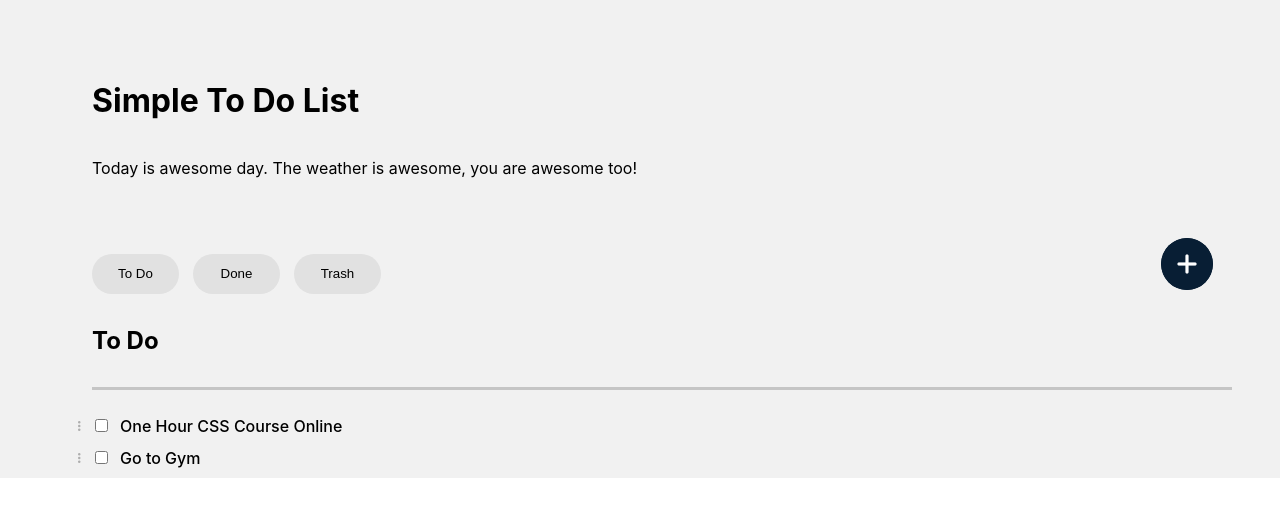
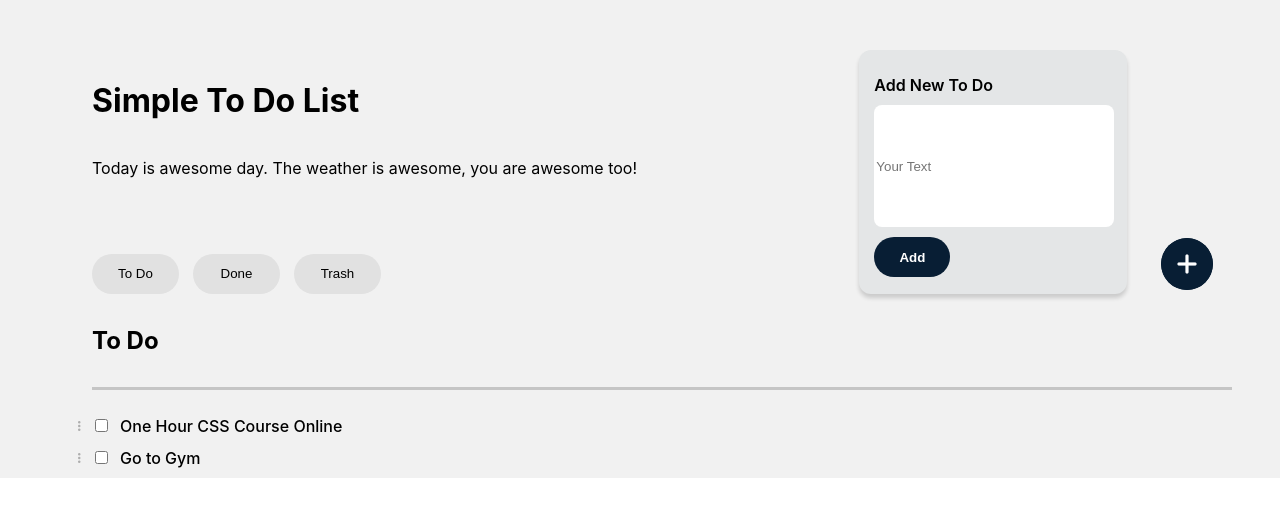
Before and after one commit to reestear/nfactorial-Simple-ToDo-Feb.19.2023, a React (Create React App) app: page / in a window 1280 px wide. Both pictures are taken after a click on the button 1187 px from the left and 265 px from the top of the page. Shown: the top 516 px of the page. Built offline with nearby package versions, Linux system fonts and the light colour scheme.

Commit message:
major work is done

```diff
--- a/src/App.js
+++ b/src/App.js
@@ -14,6 +14,7 @@ function App() {
   const [status, setStatus] = useState();
   const [mounted, setMounted] = useState(true);
   const [Wind, setWind] = useState('To Do');
+  const [text, setText] = useState('');
 
   useEffect(() => {
 
@@ -26,8 +27,8 @@ function App() {
     else setFilteredTodos(temp.filter((todo) => todo.active === 'active'));
   }, [mounted])
 
-  console.log(todos);
-  console.log(filteredTodos);
+  // console.log(todos);
+  // console.log(filteredTodos);
 
   function showActive(){
     console.log('active clicked')
@@ -87,6 +88,29 @@ function App() {
     setFilteredTodos(todos.filter((item) => item.active === status))
   }
 
+  function handleEnter(e){
+    if(e.key === 'Enter') AddToDo();
+  }
+
+  function AddToDo(){
+    console.log('add to do has been pushed')
+    const todo = {
+        id: todos.length,
+        active: 'active',
+        text: text,
+        done: false
+    }
+    setText('')
+    let new_todos = [todo, ...todos];
+    setTodos(new_todos);
+    setFilteredTodos(new_todos.filter((item) => item.active === status))
+  }
+
+  function onChangeText(e){
+    setText(e.target.value);
+    console.log(text)
+  }
+
   return (
     <div className="App">
       <div className='Top'>
@@ -103,7 +127,7 @@ function App() {
           </div>
         </div>
 
-        <NewTodo></NewTodo>
+        <NewTodo onChangeText={onChangeText} text={text} AddToDo={AddToDo} handleEnter={handleEnter}></NewTodo>
 
       </div>
 
--- a/src/Components/NewTodo/index.js
+++ b/src/Components/NewTodo/index.js
@@ -1,22 +1,29 @@
-import React from 'react'
+import React, { useState } from 'react'
 import './styles.css'
 import ADD_IMG from './assets/plus.png'
 
-export default function NewTodo() {
+export default function NewTodo({onChangeText, text, AddToDo, handleEnter}) {
+
+    const [vis, setVis] = useState('hidden');
+
+    function handlePlus(){
+        setVis((vis == 'hidden' ? 'visible' : 'hidden'));
+    }
+
   return (
     <div className='NewTodoMain'>
-        <div className='NewTodoWindow' style={{visibility: 'hidden'}}>
+        <div className='NewTodoWindow' style={{visibility: vis}}>
             <div>
                 <p style={{fontWeight: '600', padding: 0, margin: 0, marginTop: '25px', marginLeft: '15px'}}>Add New To Do</p>
             </div>
             <div>
-                <input className='NewTodoInput' placeholder='Your Text'></input>
+                <input onKeyDown={handleEnter} onChange={onChangeText} value={text} className='NewTodoInput' placeholder='Your Text'></input>
             </div>
             <div>
-                <button className='NewTodoAdd'>Add</button>
+                <button onClick={AddToDo} className='NewTodoAdd'>Add</button>
             </div>
         </div>
-        <button className='NewTodoPlus'>
+        <button onClick={handlePlus} className='NewTodoPlus'>
             <img alt='add' src={ADD_IMG}></img>
         </button>
     </div>
--- a/src/Components/ToDo/index.js
+++ b/src/Components/ToDo/index.js
@@ -30,7 +30,7 @@ export default function ToDo({id, active, text, done, MoveToTrash, DeleteForever
             </label>
         </div>
 
-        <div className='Specs' style={{display: SpecsDisplay}}>
+        <div className='Specs' style={{display: SpecsDisplay, marginBottom: (active === 'done') ? '0px' : '20px'}}>
             <div className='Specs-First' style={{display: SpecsFirst}}>
                 <button onClick={() => {MoveToTrash(id); setSpecsDisplay('none')}} className='Trash SpecsButton'>
                     <img alt='trash' src={TRASH_IMG}></img>
```
